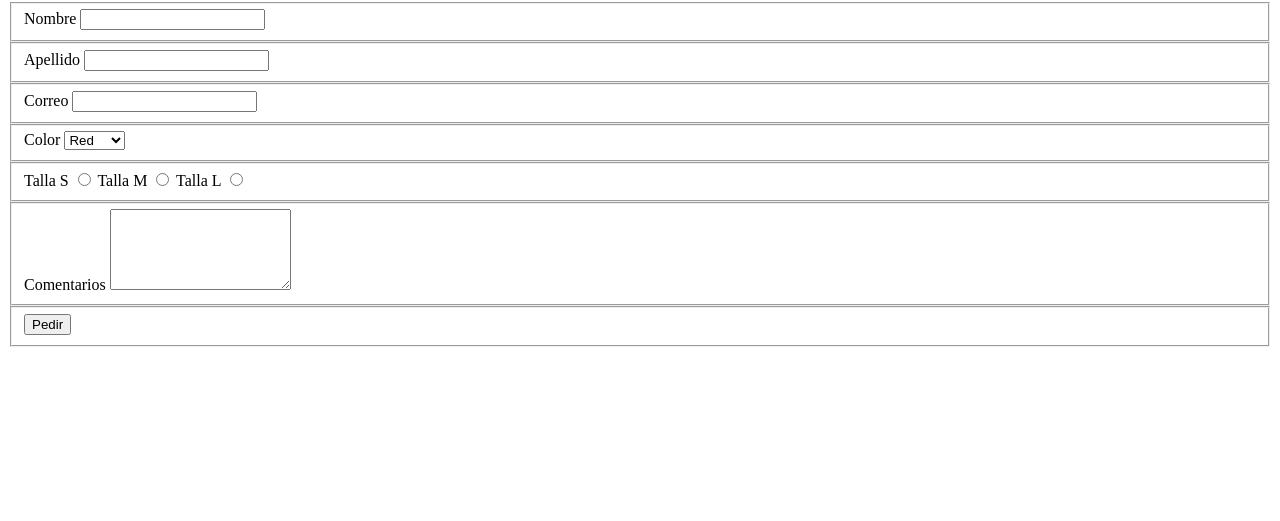
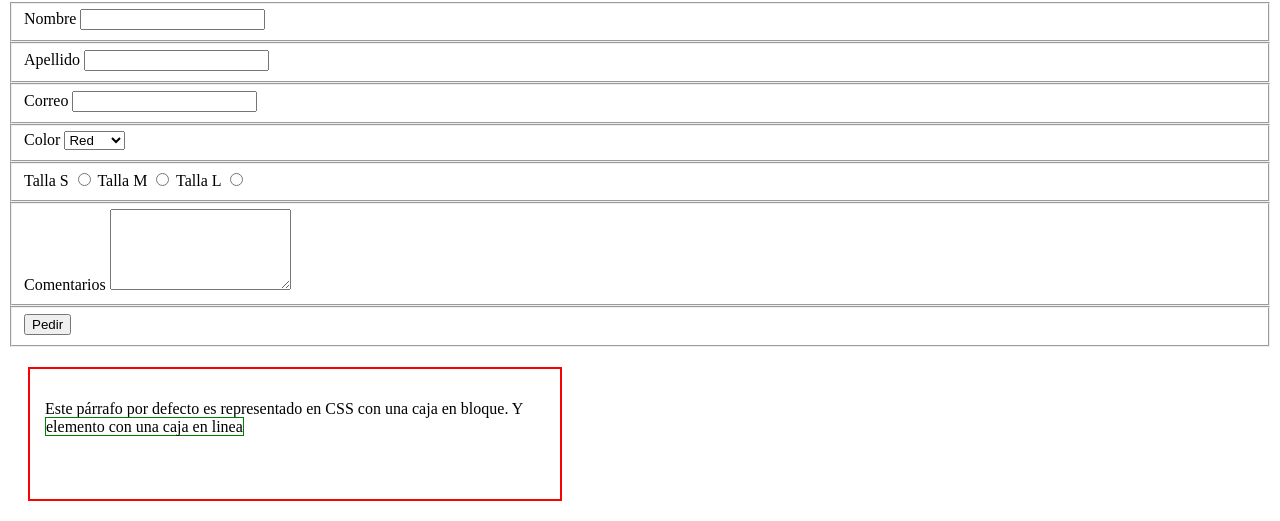
Before and after one commit to DevPetter/FundamentosMIR, a plain HTML site: page index.html in a window 1280 px wide. Shown: the part 638-1159 px from the top of the page. Before the commit the page ends 993 px from the top, so only its background shows below. Drawn offline with Linux system fonts and the light colour scheme.

Commit message:
modelo de caja

```diff
--- a/index.html
+++ b/index.html
@@ -31,7 +31,7 @@
         </li>
       </ul>
     </div>
-<hr/>
+    <hr />
 
     <h1>MI TABLA</h1>
     <table>
@@ -87,7 +87,8 @@
       </fieldset>
 
       <fieldset>
-        <label>Color
+        <label
+          >Color
           <select name="color" id="color">
             <option>Red</option>
             <option>Blue</option>
@@ -119,5 +120,8 @@
         <input type="submit" value="Pedir" />
       </fieldset>
     </form>
+    <div class="box">
+      <p>Este párrafo por defecto es representado en CSS con una caja en bloque. Y <span id="linea">elemento con una caja en linea</span> </p>
+    </div>
   </body>
 </html>
--- a/style.css
+++ b/style.css
@@ -1,20 +1,34 @@
-#spanPersonalizado{
+#spanPersonalizado {
   color: tomato;
 }
-.orderList{
+.orderList {
   background-color: yellow;
   font-size: larger;
-    font-family: Georgia, 'Times New Roman', Times, serif;
+  font-family: Georgia, "Times New Roman", Times, serif;
 }
 
-.unorderedList{
+.unorderedList {
   background-color: rgb(0, 0, 0);
   color: white;
   font-size: larger;
-    font-family: Georgia, 'Times New Roman', Times, serif;
+  font-family: Georgia, "Times New Roman", Times, serif;
 }
 
-table,th,tr,td{
+table,
+th,
+tr,
+td {
   border: 1px solid red;
   border-collapse: collapse;
 }
+
+.box {
+  padding: 15px;
+  border: 2px solid #f70303;
+  margin: 20px;
+  height: 100px;
+  width: 500px;
+}
+#linea{
+    border:1px solid green;
+}
```
Lines whose indentation alone changed are shown as unchanged.
